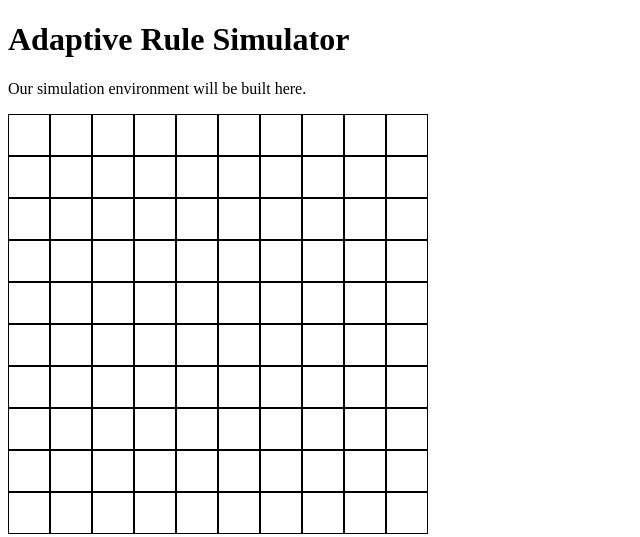
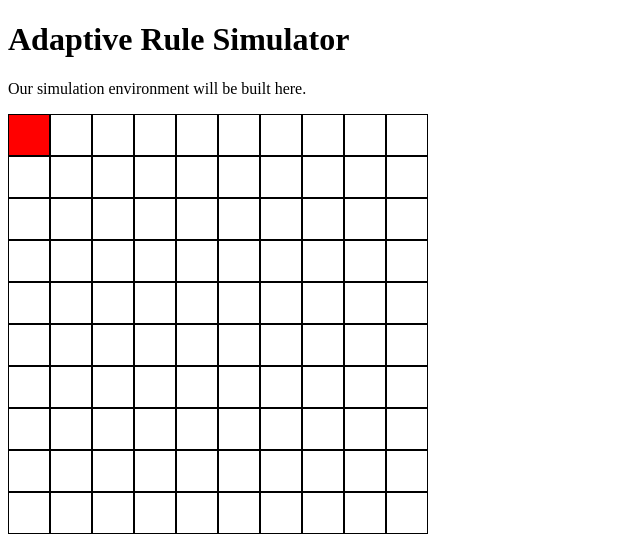
Before and after one commit to Not-Adithya/rule_simulator, a plain HTML site: page index.html in a window 1280 px wide. Shown: the whole page, without its empty margins (0-640 px from the left). Drawn offline with Linux system fonts and the light colour scheme.

Commit message:
Change agent cell background color to red
Highlight the agent cell by changing its background color to red.

```diff
--- a/index.html
+++ b/index.html
@@ -37,6 +37,11 @@
     cell.dataset.x = i % 10;
     cell.dataset.y = Math.floor(i / 10);
     }
+    const agentCell = document.querySelector(
+    `[data-x="${agent.x}"][data-y="${agent.y}"]`
+    );
+
+    agentCell.style.backgroundColor = "red";
 
     </script>
 
```
